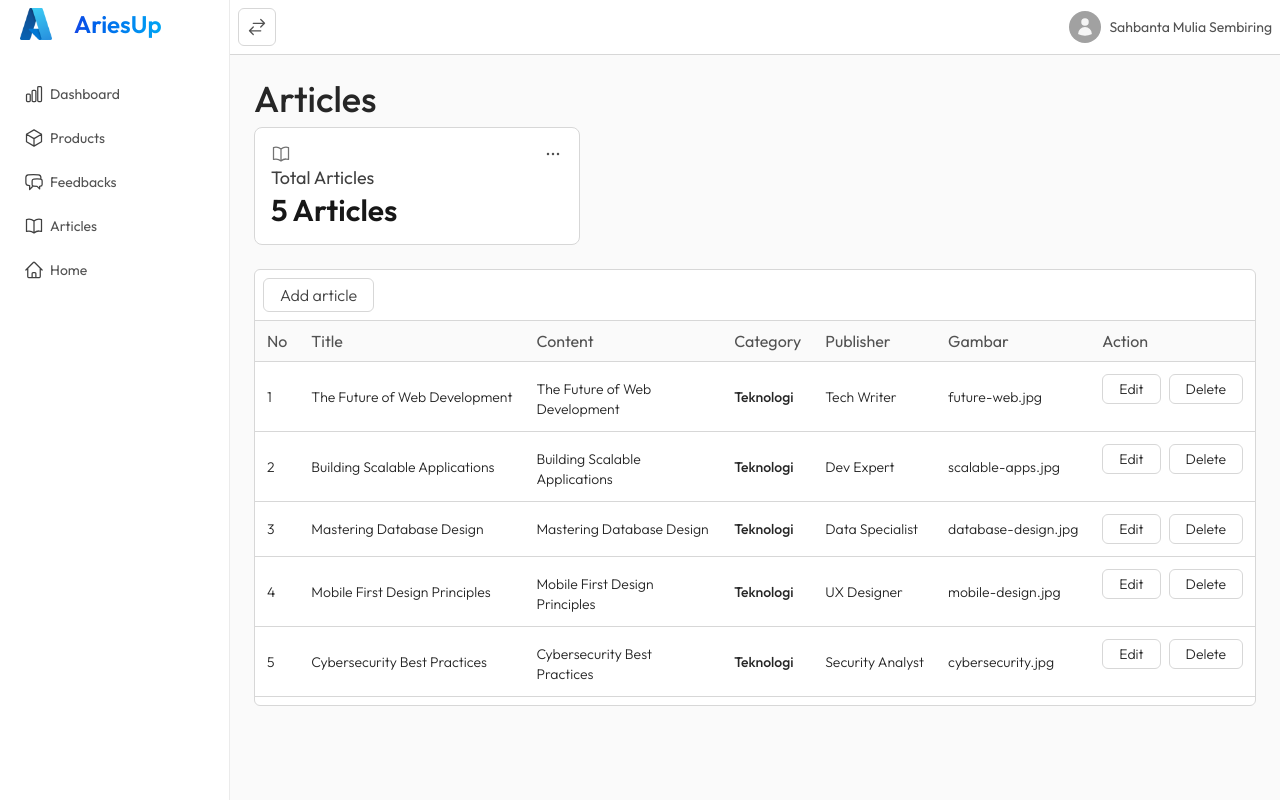
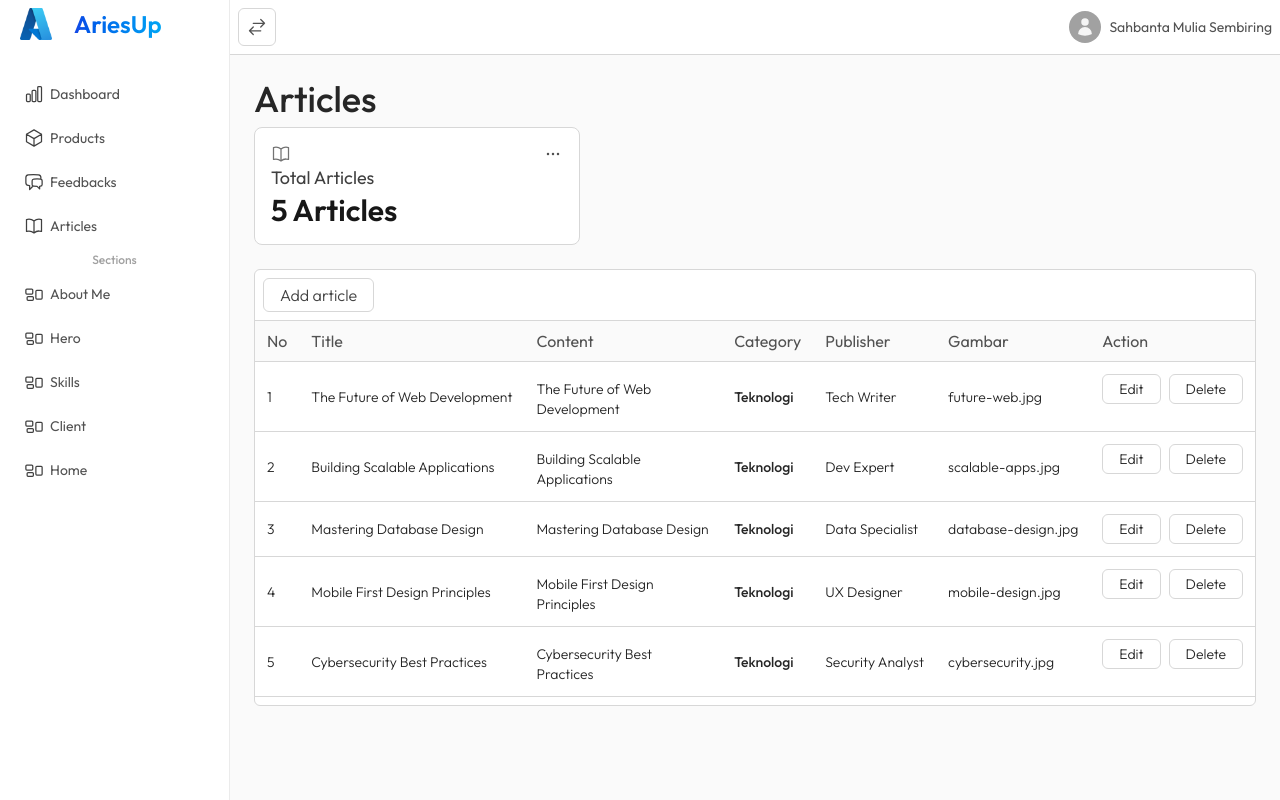
Before and after one commit to ValerieAttila09/tugas-project-php, a PHP site: page /modules/dashboard/articles.php in a window 1280 px wide. Run offline with PHP 8.4, Linux system fonts and the light colour scheme; a user stored in the database is signed in; data comes from the database, SQL or seed files in the repository; some libraries are stand-ins or nearby versions.

Commit message:
created new menu on sidebar

```diff
--- a/assets/css/output.css
+++ b/assets/css/output.css
@@ -836,6 +836,9 @@
   .bg-neutral-200 {
     background-color: var(--color-neutral-200);
   }
+  .bg-neutral-300 {
+    background-color: var(--color-neutral-300);
+  }
   .bg-neutral-400 {
     background-color: var(--color-neutral-400);
   }
--- a/includes/sidebar.php
+++ b/includes/sidebar.php
@@ -40,10 +40,43 @@
             <span id="sidebarMenu" class="text-sm text-neutral-600 outfit-regular">Articles</span>
           </div>
         </a>
+        <h3 class="text-xs text-neutral-400 outfit-medium">Sections</h3>
+        <a href="./articles.php" class="w-full p-2 rounded-md bg-white hover:bg-[#fafafa] hover:shadow-sm transition-all">
+          <div class="w-full flex items-center justify-start ps-1">
+            <svg xmlns="http://www.w3.org/2000/svg" fill="none" viewBox="0 0 24 24" stroke-width="1.5" stroke="currentColor" class="size-5 text-neutral-700">
+              <path stroke-linecap="round" stroke-linejoin="round" d="M2.25 7.125C2.25 6.504 2.754 6 3.375 6h6c.621 0 1.125.504 1.125 1.125v3.75c0 .621-.504 1.125-1.125 1.125h-6a1.125 1.125 0 0 1-1.125-1.125v-3.75ZM14.25 8.625c0-.621.504-1.125 1.125-1.125h5.25c.621 0 1.125.504 1.125 1.125v8.25c0 .621-.504 1.125-1.125 1.125h-5.25a1.125 1.125 0 0 1-1.125-1.125v-8.25ZM3.75 16.125c0-.621.504-1.125 1.125-1.125h5.25c.621 0 1.125.504 1.125 1.125v2.25c0 .621-.504 1.125-1.125 1.125h-5.25a1.125 1.125 0 0 1-1.125-1.125v-2.25Z" />
+            </svg>
+            <span id="sidebarMenu" class="text-sm text-nowrap text-neutral-600 outfit-regular">About Me</span>
+          </div>
+        </a>
+        <a href="./articles.php" class="w-full p-2 rounded-md bg-white hover:bg-[#fafafa] hover:shadow-sm transition-all">
+          <div class="w-full flex items-center justify-start ps-1">
+            <svg xmlns="http://www.w3.org/2000/svg" fill="none" viewBox="0 0 24 24" stroke-width="1.5" stroke="currentColor" class="size-5 text-neutral-700">
+              <path stroke-linecap="round" stroke-linejoin="round" d="M2.25 7.125C2.25 6.504 2.754 6 3.375 6h6c.621 0 1.125.504 1.125 1.125v3.75c0 .621-.504 1.125-1.125 1.125h-6a1.125 1.125 0 0 1-1.125-1.125v-3.75ZM14.25 8.625c0-.621.504-1.125 1.125-1.125h5.25c.621 0 1.125.504 1.125 1.125v8.25c0 .621-.504 1.125-1.125 1.125h-5.25a1.125 1.125 0 0 1-1.125-1.125v-8.25ZM3.75 16.125c0-.621.504-1.125 1.125-1.125h5.25c.621 0 1.125.504 1.125 1.125v2.25c0 .621-.504 1.125-1.125 1.125h-5.25a1.125 1.125 0 0 1-1.125-1.125v-2.25Z" />
+            </svg>
+            <span id="sidebarMenu" class="text-sm text-neutral-600 outfit-regular">Hero</span>
+          </div>
+        </a>
+        <a href="./articles.php" class="w-full p-2 rounded-md bg-white hover:bg-[#fafafa] hover:shadow-sm transition-all">
+          <div class="w-full flex items-center justify-start ps-1">
+            <svg xmlns="http://www.w3.org/2000/svg" fill="none" viewBox="0 0 24 24" stroke-width="1.5" stroke="currentColor" class="size-5 text-neutral-700">
+              <path stroke-linecap="round" stroke-linejoin="round" d="M2.25 7.125C2.25 6.504 2.754 6 3.375 6h6c.621 0 1.125.504 1.125 1.125v3.75c0 .621-.504 1.125-1.125 1.125h-6a1.125 1.125 0 0 1-1.125-1.125v-3.75ZM14.25 8.625c0-.621.504-1.125 1.125-1.125h5.25c.621 0 1.125.504 1.125 1.125v8.25c0 .621-.504 1.125-1.125 1.125h-5.25a1.125 1.125 0 0 1-1.125-1.125v-8.25ZM3.75 16.125c0-.621.504-1.125 1.125-1.125h5.25c.621 0 1.125.504 1.125 1.125v2.25c0 .621-.504 1.125-1.125 1.125h-5.25a1.125 1.125 0 0 1-1.125-1.125v-2.25Z" />
+            </svg>
+            <span id="sidebarMenu" class="text-sm text-neutral-600 outfit-regular">Skills</span>
+          </div>
+        </a>
+        <a href="./articles.php" class="w-full p-2 rounded-md bg-white hover:bg-[#fafafa] hover:shadow-sm transition-all">
+          <div class="w-full flex items-center justify-start ps-1">
+            <svg xmlns="http://www.w3.org/2000/svg" fill="none" viewBox="0 0 24 24" stroke-width="1.5" stroke="currentColor" class="size-5 text-neutral-700">
+              <path stroke-linecap="round" stroke-linejoin="round" d="M2.25 7.125C2.25 6.504 2.754 6 3.375 6h6c.621 0 1.125.504 1.125 1.125v3.75c0 .621-.504 1.125-1.125 1.125h-6a1.125 1.125 0 0 1-1.125-1.125v-3.75ZM14.25 8.625c0-.621.504-1.125 1.125-1.125h5.25c.621 0 1.125.504 1.125 1.125v8.25c0 .621-.504 1.125-1.125 1.125h-5.25a1.125 1.125 0 0 1-1.125-1.125v-8.25ZM3.75 16.125c0-.621.504-1.125 1.125-1.125h5.25c.621 0 1.125.504 1.125 1.125v2.25c0 .621-.504 1.125-1.125 1.125h-5.25a1.125 1.125 0 0 1-1.125-1.125v-2.25Z" />
+            </svg>
+            <span id="sidebarMenu" class="text-sm text-neutral-600 outfit-regular">Client</span>
+          </div>
+        </a>
         <a href="../index.php" class="w-full p-2 rounded-md bg-white hover:bg-[#fafafa] hover:shadow-sm transition-all">
           <div class="w-full flex items-center justify-start ps-1">
             <svg xmlns="http://www.w3.org/2000/svg" fill="none" viewBox="0 0 24 24" stroke-width="1.5" stroke="currentColor" class="size-5 text-neutral-700">
-              <path stroke-linecap="round" stroke-linejoin="round" d="m2.25 12 8.954-8.955c.44-.439 1.152-.439 1.591 0L21.75 12M4.5 9.75v10.125c0 .621.504 1.125 1.125 1.125H9.75v-4.875c0-.621.504-1.125 1.125-1.125h2.25c.621 0 1.125.504 1.125 1.125V21h4.125c.621 0 1.125-.504 1.125-1.125V9.75M8.25 21h8.25" />
+              <path stroke-linecap="round" stroke-linejoin="round" d="M2.25 7.125C2.25 6.504 2.754 6 3.375 6h6c.621 0 1.125.504 1.125 1.125v3.75c0 .621-.504 1.125-1.125 1.125h-6a1.125 1.125 0 0 1-1.125-1.125v-3.75ZM14.25 8.625c0-.621.504-1.125 1.125-1.125h5.25c.621 0 1.125.504 1.125 1.125v8.25c0 .621-.504 1.125-1.125 1.125h-5.25a1.125 1.125 0 0 1-1.125-1.125v-8.25ZM3.75 16.125c0-.621.504-1.125 1.125-1.125h5.25c.621 0 1.125.504 1.125 1.125v2.25c0 .621-.504 1.125-1.125 1.125h-5.25a1.125 1.125 0 0 1-1.125-1.125v-2.25Z" />
             </svg>
             <span id="sidebarMenu" class="text-sm text-neutral-600 outfit-regular">Home</span>
           </div>
```
